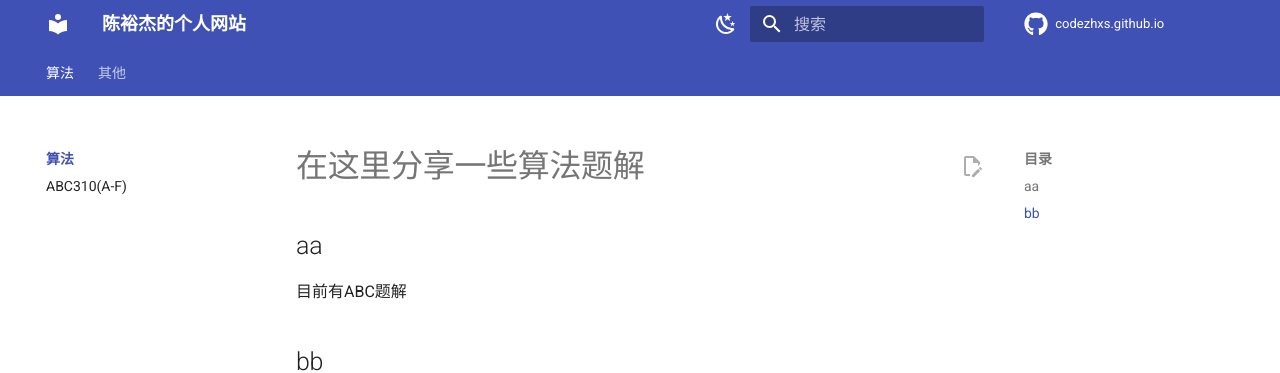
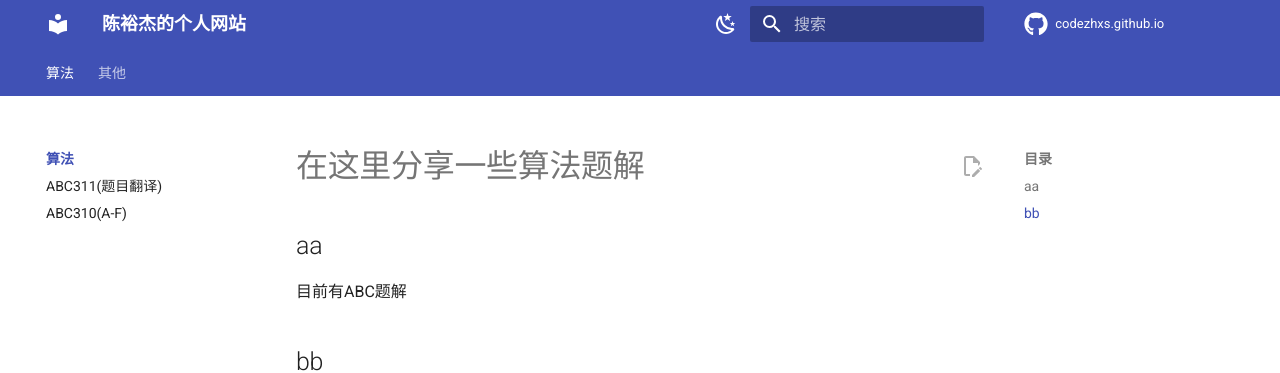
Before and after one commit to CodeZHXS/codezhxs.github.io, an MkDocs documentation site: the page built from docs/algorithm/index.md, in a window 1280 px wide. Shown: the top 373 px of the page. Built offline with MkDocs 1.6.1 and Material for MkDocs 9.7.7, drawn with Linux system fonts in a browser that asks for light colours; comment, search, counter and statistics services are not loaded.

Commit message:
abc311 题目描述

```diff
--- a/mkdocs.yml
+++ b/mkdocs.yml
@@ -8,6 +8,7 @@ site_description: 陈裕杰的个人网站
 nav:
   - 算法:
     - algorithm/index.md
+    - ABC311(题目翻译): algorithm/AtCoder/abc311.md
     - ABC310(A-F): algorithm/AtCoder/abc310.md
   - 其他:
     - others/index.md
```
Also changed, not shown: docs/algorithm/AtCoder/abc311.md (added).
